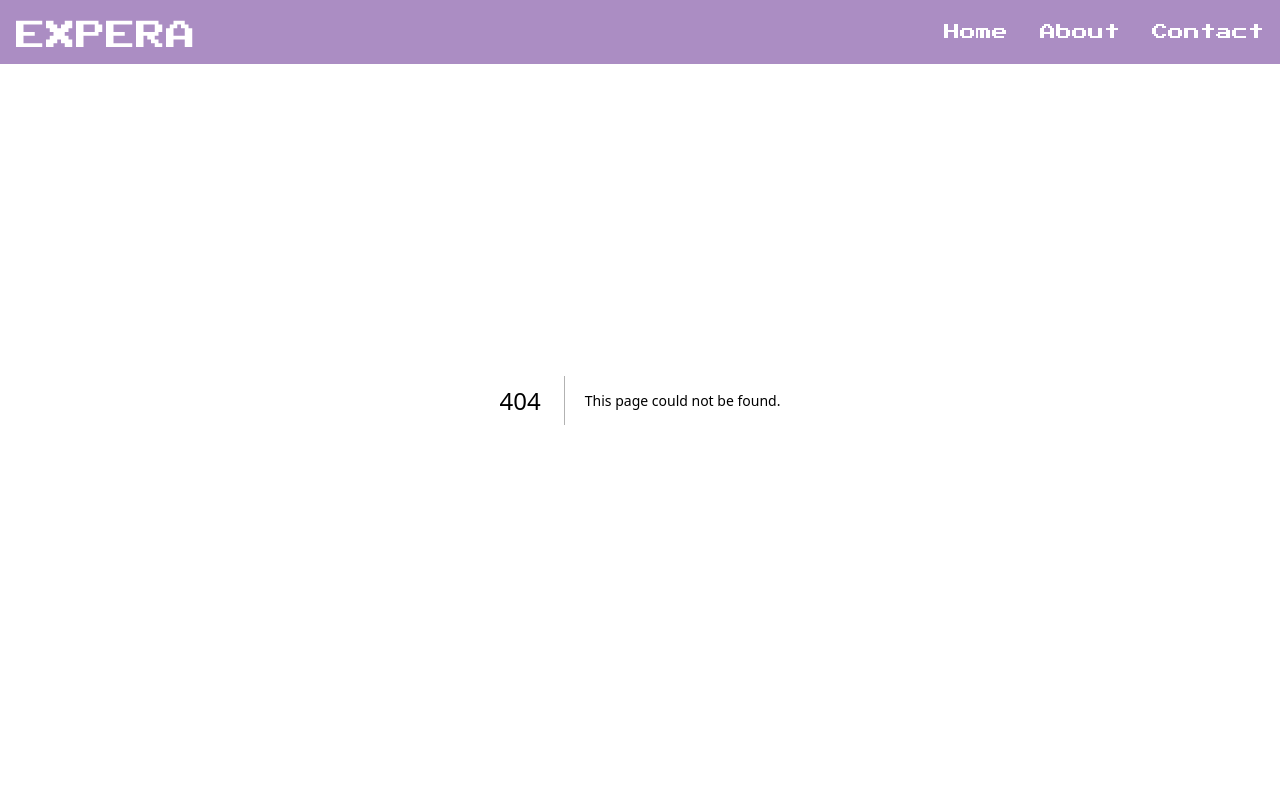
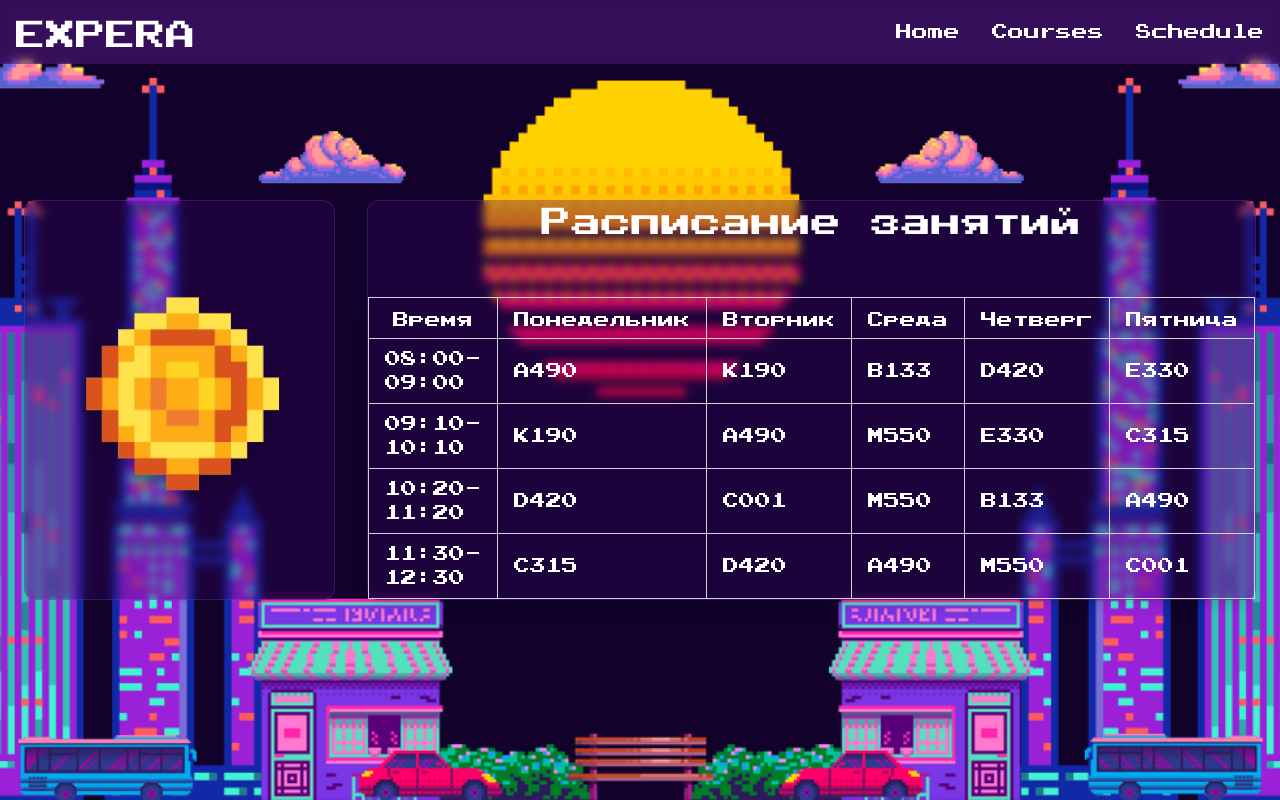
Before and after one commit to kaifonavt/hackathon, a Next.js app in the folder expera/: page /dashboard/schedule in a window 1280 px wide. Before the commit this address had no page. Built offline with nearby package versions, Linux system fonts and the light colour scheme.

Commit message:
schedule

```diff
--- /dev/null
+++ b/expera/app/dashboard/page.tsx
@@ -0,0 +1,64 @@
+"use client";
+import { useRouter } from "next/navigation";
+
+export default function Home() {
+  return (
+    <div
+      className="min-h-screen relative flex items-center"
+      style={{
+        backgroundImage: 'url("images/main_back.png")',
+        backgroundSize: "cover",
+        backgroundPosition: "center",
+        backgroundRepeat: "no-repeat",
+        backgroundAttachment: "fixed",
+      }}
+    >
+      <div className="relative w-full">
+        <div className="max-w-7xl mx-auto px-4 py-24">
+          <div className="flex gap-8 items-center">
+            <div className="w-[720px]">
+              <div className="backdrop-blur-sm bg-purple-950/30 p-8 rounded-xl border border-purple-500/20 h-[400px] flex items-center">
+                <div className="space-6">
+                  <p className="font-pixel text-xl text-gray-100 leading-relaxed">
+                    Мы живем в эпоху, где традиционное образование сталкивается
+                    с новыми вызовами.
+                  </p>
+                  <p className="font-pixel text-xl text-gray-100 leading-relaxed">
+                    Expera — это уникальная платформа, разработанная, чтобы
+                    вдохновлять учеников, поддерживать их мотивацию и
+                    обеспечивать качественное образование с помощью современных
+                    технологий.
+                  </p>
+                </div>
+              </div>
+            </div>
+
+            <div className="flex-1 backdrop-blur-sm bg-purple-950/30 rounded-xl border border-purple-500/20 h-[400px] flex flex-col">
+              <div className="flex-1 flex items-center justify-center p-4">
+                <img
+                  src="/images/hero-boy.png"
+                  alt="Educational Platform"
+                  className="max-h-[400px] w-auto object-contain"
+                  style={{
+                    filter: "drop-shadow(0px 4px 6px rgba(0, 0, 0, 0.3))",
+                  }}
+                />
+              </div>
+            </div>
+          </div>
+          <div className="p-4 text-center space-y-2">
+            <div className="text-sm space-y-1">
+              <p className="font-pixel text-gray-300">Впервые?</p>
+              <a
+                href="/register"
+                className="font-pixel text-pink-400 hover:text-pink-300 transition"
+              >
+                Зарегистрироваться
+              </a>
+            </div>
+          </div>
+        </div>
+      </div>
+    </div>
+  );
+}
--- /dev/null
+++ b/expera/app/dashboard/schedule/page.tsx
@@ -0,0 +1,36 @@
+import ScheduleTable from "@/components/schedule";
+
+export default function Home() {
+  return (
+    <div
+      className="min-h-screen text-white flex items-center justify-center py-12 px-4 sm:px-6 "
+      style={{
+        backgroundImage: 'url("/images/schedule_back.png")',
+        backgroundSize: "cover",
+        backgroundPosition: "center",
+        backgroundRepeat: "no-repeat",
+        backgroundAttachment: "fixed",
+      }}
+    >          <div className="flex gap-8 items-center">
+        <div className="flex-1 backdrop-blur-sm bg-purple-950/30 rounded-xl border border-purple-500/20 h-[400px] flex flex-col">
+        <div className="flex-1 flex items-center justify-center p-4">
+          <img
+            src="/images/coin.png"
+            alt="Educational Platform"
+            className="max-h-[400px] w-auto object-contain"
+            style={{
+              filter: "drop-shadow(0px 4px 6px rgba(0, 0, 0, 0.3))",
+            }}
+          />
+        </div>
+      </div>
+      <div className="flex-1 backdrop-blur-sm bg-purple-950/30 rounded-xl border border-purple-500/20 h-[400px] flex flex-col">
+        <div className="flex flex-col items-center justify-center">
+          <h1 className="text-3xl font-bold mb-5">Расписание занятий</h1>
+          <ScheduleTable />
+        </div>
+      </div>
+
+    </div></div>
+  );
+}
--- a/expera/app/login/page.tsx
+++ b/expera/app/login/page.tsx
@@ -17,7 +17,6 @@ export default function LoginPage() {
 
   const handleSubmit = (e: React.FormEvent) => {
     e.preventDefault();
-    // Handle login logic here
     console.log(formData);
   };
 
--- a/expera/components/navigation.tsx
+++ b/expera/components/navigation.tsx
@@ -12,14 +12,14 @@ const Navigation = () => {
           </div>
 
           <div className="hidden md:flex items-center space-x-8">
-            <Link href="/" className="font-pixel text-white hover:text-pink-400 transition">
+            <Link href="/dashboard" className="font-pixel text-white hover:text-pink-400 transition">
               Home
             </Link>
-            <Link href="/about" className="font-pixel text-white hover:text-pink-400 transition">
-              About
+            <Link href="/dashboard/courses" className="font-pixel text-white hover:text-pink-400 transition">
+              Courses
             </Link>
-            <Link href="/contact" className="font-pixel text-white hover:text-pink-400 transition">
-              Contact
+            <Link href="/dashboard/schedule" className="font-pixel text-white hover:text-pink-400 transition">
+              Schedule
             </Link>
           </div>
         </div>
--- /dev/null
+++ b/expera/components/schedule.tsx
@@ -0,0 +1,54 @@
+const ScheduleTable = () => {
+    return (
+      <div className="container center mx-auto mt-10">
+        <table className="table-auto border-collapse border border-gray-300 shadow-lg">
+          <thead className="">
+            <tr>
+              <th className="border border-gray-300 px-4 py-2">Время</th>
+              <th className="border border-gray-300 px-4 py-2">Понедельник</th>
+              <th className="border border-gray-300 px-4 py-2">Вторник</th>
+              <th className="border border-gray-300 px-4 py-2">Среда</th>
+              <th className="border border-gray-300 px-4 py-2">Четверг</th>
+              <th className="border border-gray-300 px-4 py-2">Пятница</th>
+            </tr>
+          </thead>
+          <tbody>
+            <tr>
+              <td className="border border-gray-300 px-4 py-2">08:00-09:00</td>
+              <td className="border border-gray-300 px-4 py-2">А490</td>
+              <td className="border border-gray-300 px-4 py-2">К190</td>
+              <td className="border border-gray-300 px-4 py-2">В133</td>
+              <td className="border border-gray-300 px-4 py-2">D420</td>
+              <td className="border border-gray-300 px-4 py-2">Е330</td>
+            </tr>
+            <tr>
+              <td className="border border-gray-300 px-4 py-2">09:10-10:10</td>
+              <td className="border border-gray-300 px-4 py-2">К190</td>
+              <td className="border border-gray-300 px-4 py-2">А490</td>
+              <td className="border border-gray-300 px-4 py-2">М550</td>
+              <td className="border border-gray-300 px-4 py-2">Е330</td>
+              <td className="border border-gray-300 px-4 py-2">С315</td>
+            </tr>
+            <tr>
+              <td className="border border-gray-300 px-4 py-2">10:20-11:20</td>
+              <td className="border border-gray-300 px-4 py-2">D420</td>
+              <td className="border border-gray-300 px-4 py-2">С001</td>
+              <td className="border border-gray-300 px-4 py-2">М550</td>
+              <td className="border border-gray-300 px-4 py-2">В133</td>
+              <td className="border border-gray-300 px-4 py-2">А490</td>
+            </tr>
+            <tr>
+              <td className="border border-gray-300 px-4 py-2">11:30-12:30</td>
+              <td className="border border-gray-300 px-4 py-2">С315</td>
+              <td className="border border-gray-300 px-4 py-2">D420</td>
+              <td className="border border-gray-300 px-4 py-2">А490</td>
+              <td className="border border-gray-300 px-4 py-2">М550</td>
+              <td className="border border-gray-300 px-4 py-2">С001</td>
+            </tr>
+          </tbody>
+        </table>
+      </div>
+    );
+  };
+
+  export default ScheduleTable;
```
Also changed, not shown: expera/middleware.ts (deleted, +0 -38 lines), expera/public/images/coin.png (added), expera/public/images/schedule_back.png (added).
